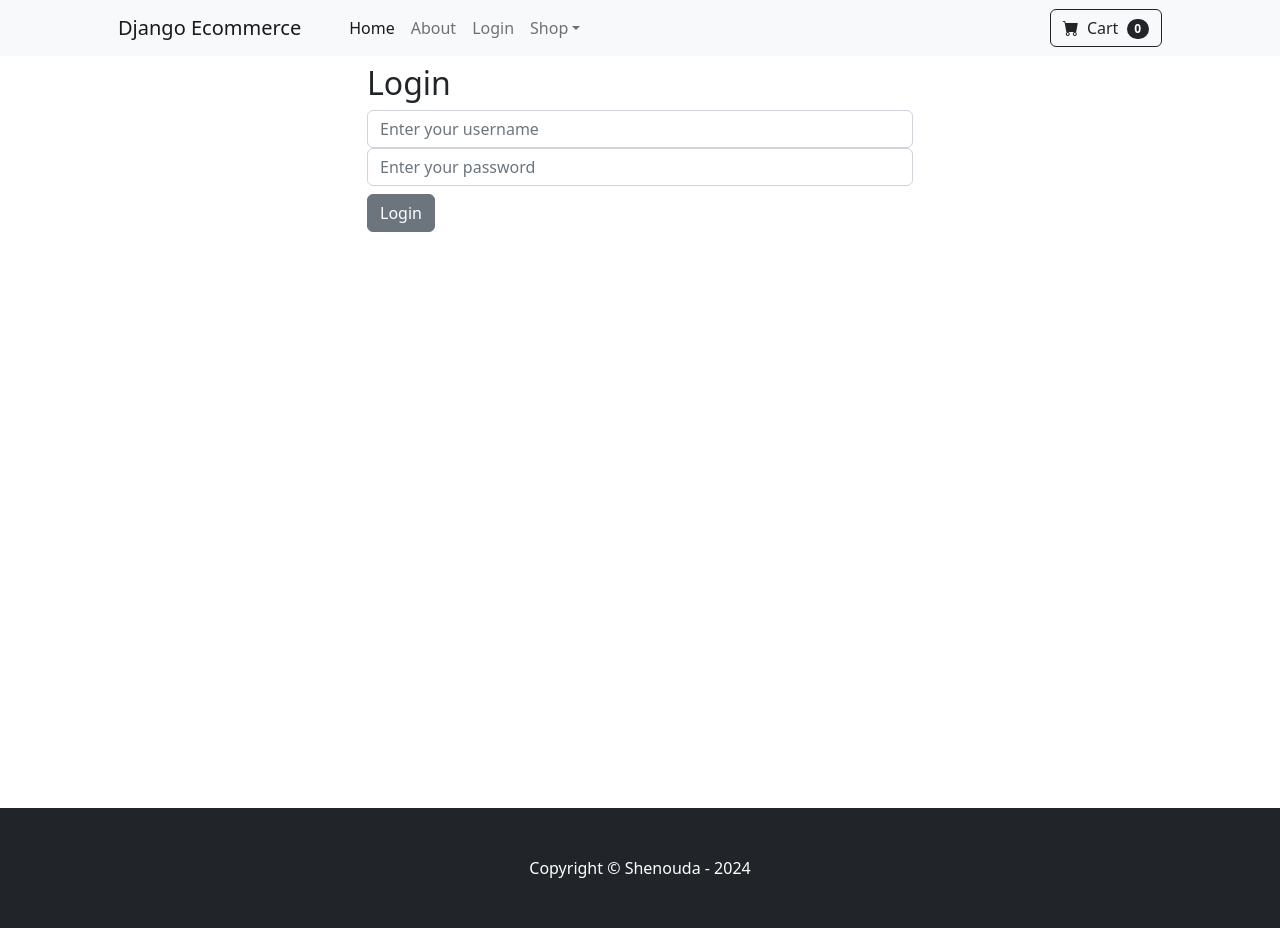
After one commit to Shenouda-Fawzy/dj-ecom, a Django app: page /login/ in a window 1280 px wide. The commit adds this page. Run offline with Django 5.2, Linux system fonts and the light colour scheme; some libraries are stand-ins or nearby versions.

Commit message:
Login and Logout (#6)
* Add login/logout - no implementation at this stage

* implement login and logout

* add flash success

```diff
--- a/store/templates/base.html
+++ b/store/templates/base.html
@@ -18,6 +18,21 @@
     <body>
         {% include 'navbar.html'%}
 
+        {% if messages %}
+            <div class="container">
+                <div class="row justify-content-center">
+                    <div class="col-md-6">
+                        {% for message in messages %}
+                            <div class="{{ message.tags }} alert-dismissible fade show" role="alert">
+                                {{ message }}
+                                <button type="button" class="btn-close" data-bs-dismiss="alert" aria-label="Close"></button>
+                            </div>
+                        {% endfor %}
+                    </div>
+                </div>
+            </div>
+        {% endif %}
+
         <!-- This tells the template engine that this section maybe got override by a child template that uses 'extends' with 'block' tag -->
         {% block content %}
         {% endblock %}
--- /dev/null
+++ b/store/templates/login.html
@@ -0,0 +1,39 @@
+{% extends 'base.html' %}
+
+{% block content %}
+
+<!-- Implement login page -->
+<div class="container">
+    <div class="row justify-content-center">
+        <div class="col-md-6">
+            <h2 class="mt-2">Login</h2>
+            <form method="post">
+                {% csrf_token %}
+                <div class="form-group">
+                    <input type="text" class="form-control" id="username" name="username" placeholder="Enter your username" required>
+                </div>
+                <div class="form-group">
+                    <input type="password" class="form-control" id="password" name="password" placeholder="Enter your password" required>
+                </div>
+                <button type="submit" class="btn btn-secondary mt-2">Login</button>
+            </form>
+        </div>
+    </div>
+</div>
+
+
+<br><br>
+<br><br>
+<br><br>
+<br><br>
+<br><br>
+<br><br>
+<br><br>
+<br><br>
+<br><br>
+<br><br>
+<br><br>
+<br><br>
+
+
+{% endblock %}
--- a/store/templates/navbar.html
+++ b/store/templates/navbar.html
@@ -9,6 +9,12 @@
             <ul class="navbar-nav me-auto mb-2 mb-lg-0 ms-lg-4">
                 <li class="nav-item"><a class="nav-link active" aria-current="page" href="{% url 'store:home' %}">Home</a></li>
                 <li class="nav-item"><a class="nav-link" href="{% url 'store:about' %}">About</a></li>
+
+                {% if user.is_authenticated %}
+                <li class="nav-item"><a class="nav-link" href="{% url 'store:logout' %}">Logout</a></li>
+                {% else %}
+                <li class="nav-item"><a class="nav-link" href="{% url 'store:login' %}">Login</a></li>
+                {% endif %}
                 <li class="nav-item dropdown">
                     <a class="nav-link dropdown-toggle" id="navbarDropdown" href="#" role="button"
                         data-bs-toggle="dropdown" aria-expanded="false">Shop</a>
--- a/store/urls.py
+++ b/store/urls.py
@@ -6,4 +6,6 @@ app_name = 'store'
 urlpatterns = [
     path('', views.Home, name="home"),
     path('about/', views.About, name="about"),
+    path('login/', views.Login_User, name="login"),
+    path('logout/', views.Logout_User, name="logout"),
 ]
--- a/store/views.py
+++ b/store/views.py
@@ -1,5 +1,7 @@
-from django.shortcuts import render
+from django.shortcuts import redirect, render
 from .models import Product
+from django.contrib.auth import login, logout, authenticate
+from django.contrib import messages
 
 # Create your views here.
 
@@ -10,3 +12,29 @@ def Home(request):
 
 def About(request):
     return render(request, 'about.html')
+
+def Login_User(request):
+    if request.method == "POST":
+        username = request.POST['username']
+        password = request.POST['password']
+        user = authenticate(request, username=username, password=password)
+        if user is not None:
+            login(request, user)
+            flash_success(request, "You have successfully logged in")
+            return redirect('store:home')
+        else:
+            flash_error(request, "Invalid username or password")
+            return redirect('store:home')
+    else:
+        return render(request, 'login.html')
+
+def Logout_User(request):
+    logout(request)
+    flash_success(request, "You have successfully logged out")
+    return redirect('store:home')
+
+def flash_error(request, msg):
+    messages.error(request, msg, extra_tags="alert alert-danger")
+
+def flash_success(request, msg):
+    messages.success(request, msg, extra_tags="alert alert-success")
```
